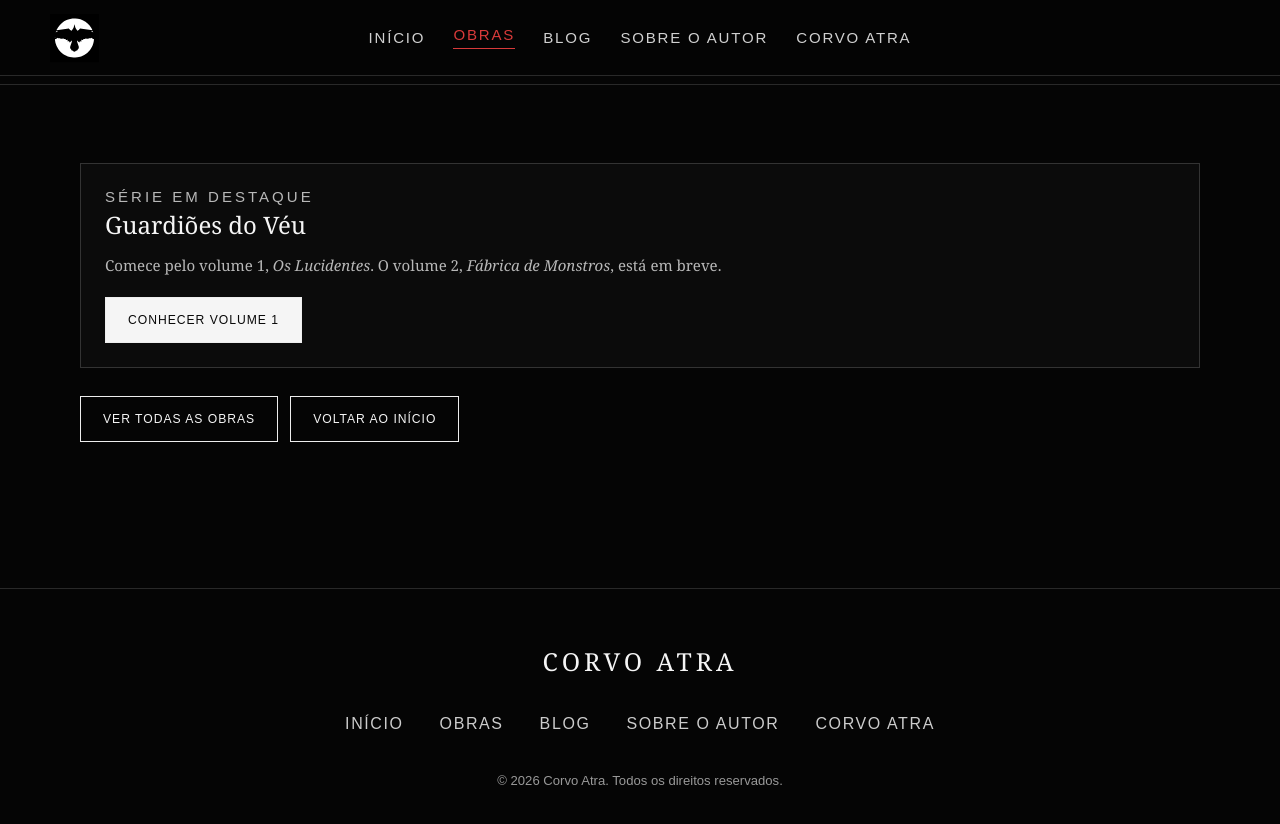
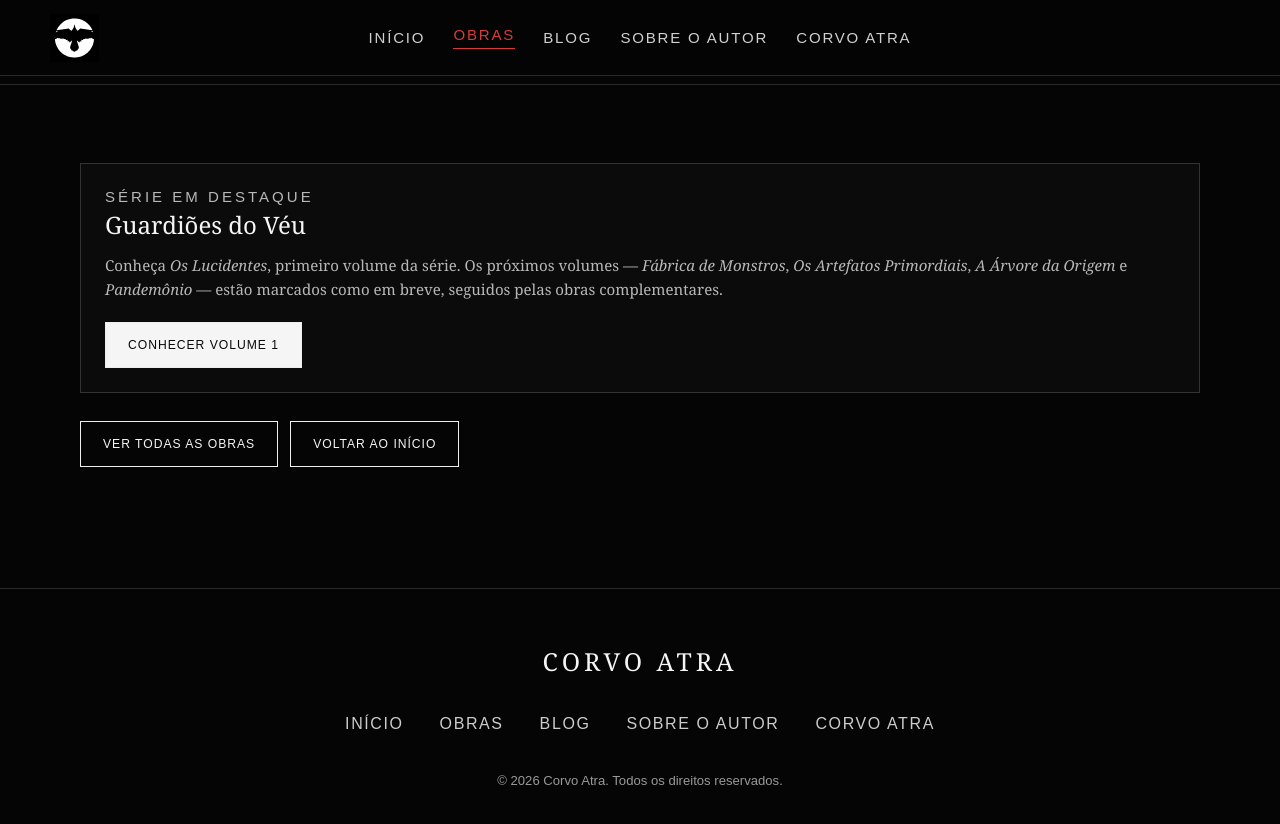
Before and after one commit to corvoatra/corvo-atra, a Jekyll site: the page built from series.html, in a window 1280 px wide. Shown: the top 824 px of the page. Built offline with Jekyll 4.4.1, drawn with Linux system fonts in a browser that asks for light colours.

Commit message:
Atualiza descrição de Guardiões do Véu com cinco volumes e complementares

```diff
--- a/series.html
+++ b/series.html
@@ -18,4 +18,4 @@ header nav { display:flex; justify-content:center; align-items:center; flex-wrap
 header nav a { color:#d0d0d0; transition:color .2s; }
 header nav a:hover,header nav a:focus-visible { color:#fff; }
 @media(max-width:480px) { header nav { column-gap:18px; row-gap:10px; font-size:.73rem; } }
-</style><link href="site-desktop.css?v=espacamento-global-7" rel="stylesheet"/>{% include seo-head.html %}</head><body>{% include site-header.html %}<hr/><main class="wrap"><div class="link-list"><a class="tile" href="livro-os-lucidentes.html"><p class="eyebrow">Série em destaque</p><h2>Guardiões do Véu</h2><p>Comece pelo volume 1, <em>Os Lucidentes</em>. O volume 2, <em>Fábrica de Monstros</em>, está em breve.</p><span class="button" style="margin-top:20px">Conhecer volume 1</span></a></div><div class="actions"><a class="button secondary" href="obras.html">Ver todas as obras</a><a class="button secondary" href="index.html">Voltar ao início</a></div></main><footer><div class="brand">CORVO ATRA</div><nav aria-label="Navegação do rodapé" class="links"><a href="index.html">Início</a><a href="obras.html">Obras</a><a href="blog/">Blog</a><a href="autor.html">Sobre o autor</a><a href="corvo-atra.html">Corvo Atra</a></nav><div class="copyright">© 2026 Corvo Atra. Todos os direitos reservados.</div></footer></body></html>
+</style><link href="site-desktop.css?v=espacamento-global-7" rel="stylesheet"/>{% include seo-head.html %}</head><body>{% include site-header.html %}<hr/><main class="wrap"><div class="link-list"><a class="tile" href="livro-os-lucidentes.html"><p class="eyebrow">Série em destaque</p><h2>Guardiões do Véu</h2><p>Conheça <em>Os Lucidentes</em>, primeiro volume da série. Os próximos volumes — <em>Fábrica de Monstros</em>, <em>Os Artefatos Primordiais</em>, <em>A Árvore da Origem</em> e <em>Pandemônio</em> — estão marcados como em breve, seguidos pelas obras complementares.</p><span class="button" style="margin-top:20px">Conhecer volume 1</span></a></div><div class="actions"><a class="button secondary" href="obras.html">Ver todas as obras</a><a class="button secondary" href="index.html">Voltar ao início</a></div></main><footer><div class="brand">CORVO ATRA</div><nav aria-label="Navegação do rodapé" class="links"><a href="index.html">Início</a><a href="obras.html">Obras</a><a href="blog/">Blog</a><a href="autor.html">Sobre o autor</a><a href="corvo-atra.html">Corvo Atra</a></nav><div class="copyright">© 2026 Corvo Atra. Todos os direitos reservados.</div></footer></body></html>
```
